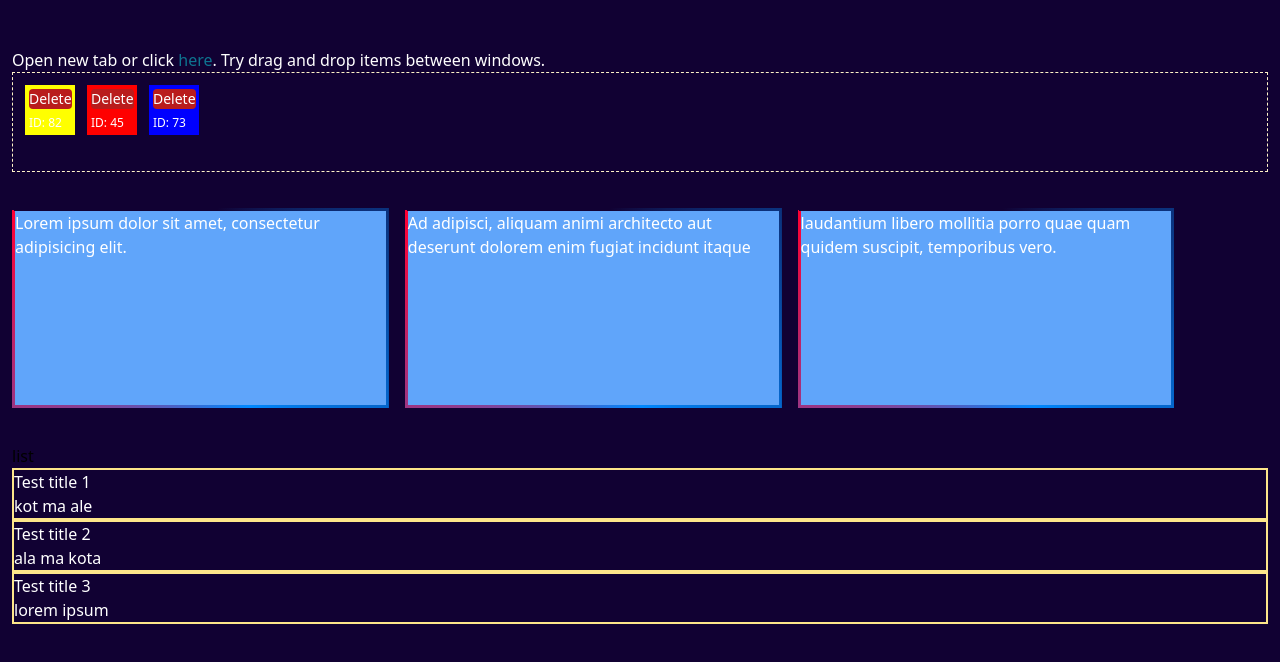
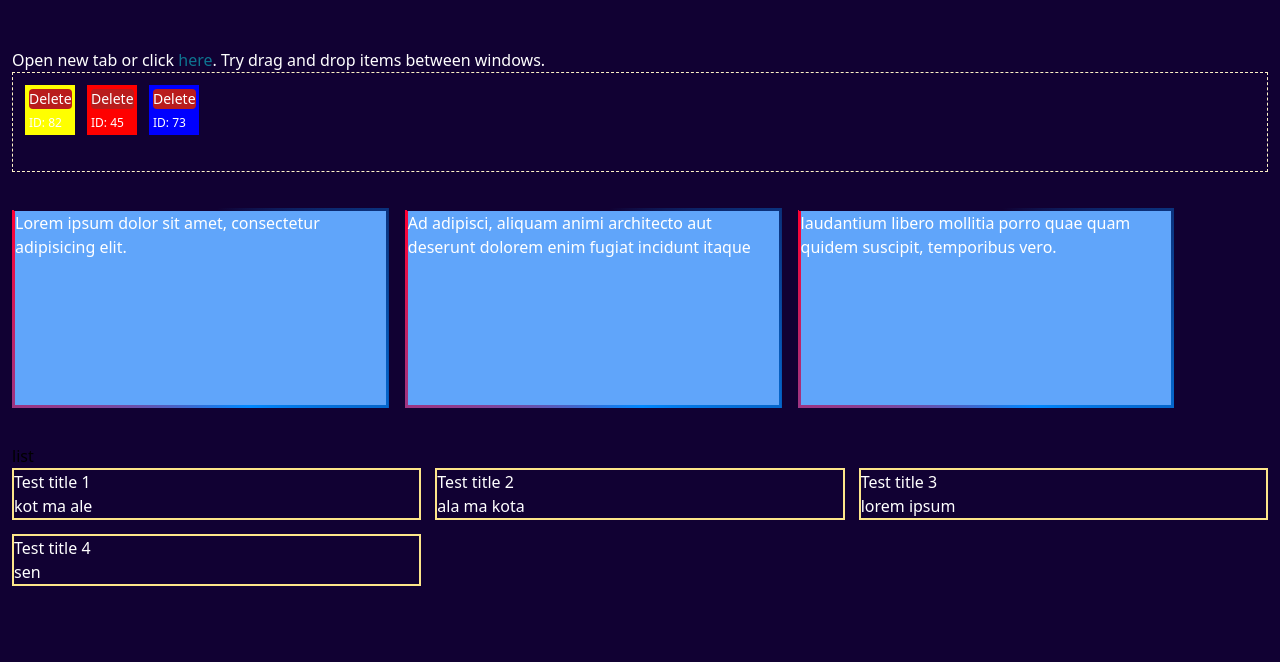
Before and after one commit to DawidRoguziak/playground, a Vue app: page / in a window 1280 px wide. Shown: the top 662 px of the page. Built offline with nearby package versions, Linux system fonts and the light colour scheme.

Commit message:
feat: add grid to VTA list

```diff
--- a/src/components/ViewTransitionApiListAndElement/VTAList.vue
+++ b/src/components/ViewTransitionApiListAndElement/VTAList.vue
@@ -11,7 +11,7 @@ const list = reactive(vtaForms)
 <template>
   <div>
     <div>list</div>
-    <div class="vta-list">
+    <div class="vta-list grid md:grid-cols-3 auto-rows-auto gap-3.5">
       <template v-for="item in list" :key="item.id">
         <RouterLink :to="'/vta-form/' + item.id">
           <VTABlock :title="item.title" :id="item.id" :content="item.content"/>
--- a/src/data-sources/vta-forms.js
+++ b/src/data-sources/vta-forms.js
@@ -14,4 +14,9 @@ export default [
         title: 'Test title 3',
         content: 'lorem ipsum'
     },
+    {
+        id: 4,
+        title: 'Test title 4',
+        content: 'sen'
+    },
 ]
```
